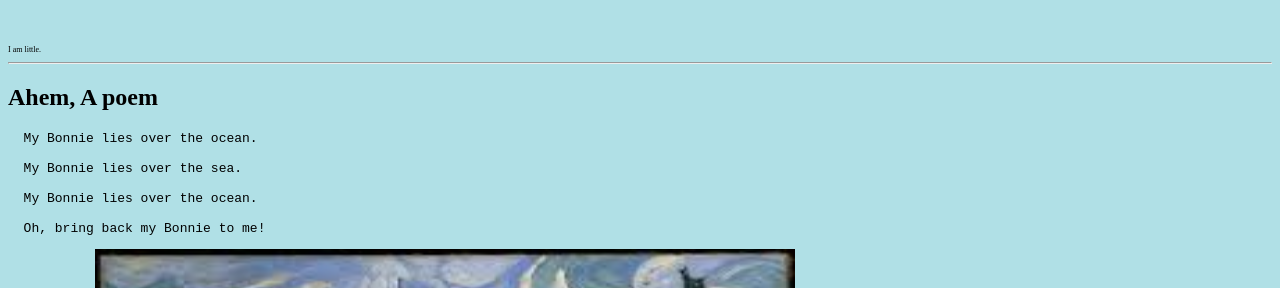
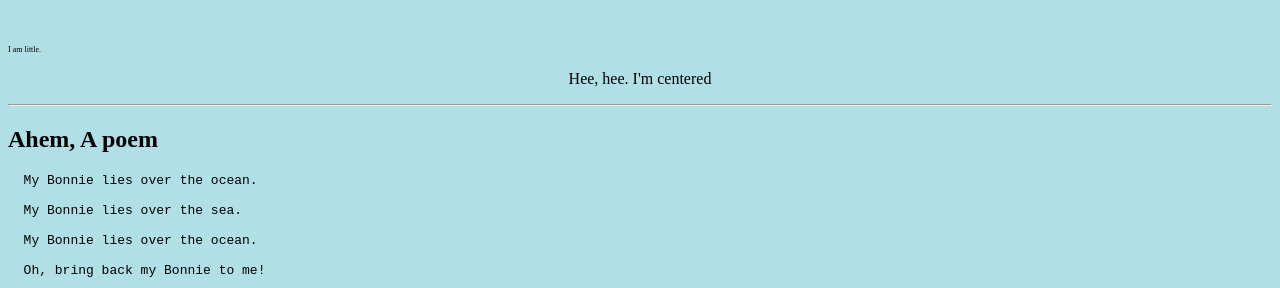
Before and after one commit to ArtemisRex/htmlPrac, a plain HTML site: page index.html in a window 1280 px wide. Shown: the part 478-766 px from the top of the page. Drawn offline with Linux system fonts and the light colour scheme.

Commit message:
centered text

```diff
--- a/index.html
+++ b/index.html
@@ -17,6 +17,7 @@
 <p style="font-family:courier;">Font is courier</p>
 <p style="font-size:300%;">I am big.</p>
 <p style="font-size:50%;">I am little.</p>
+<p style="text-align:center;">Hee, hee. I'm centered</p>
 <hr>
 <h2>Ahem, A poem</h2>
 <pre>
```
